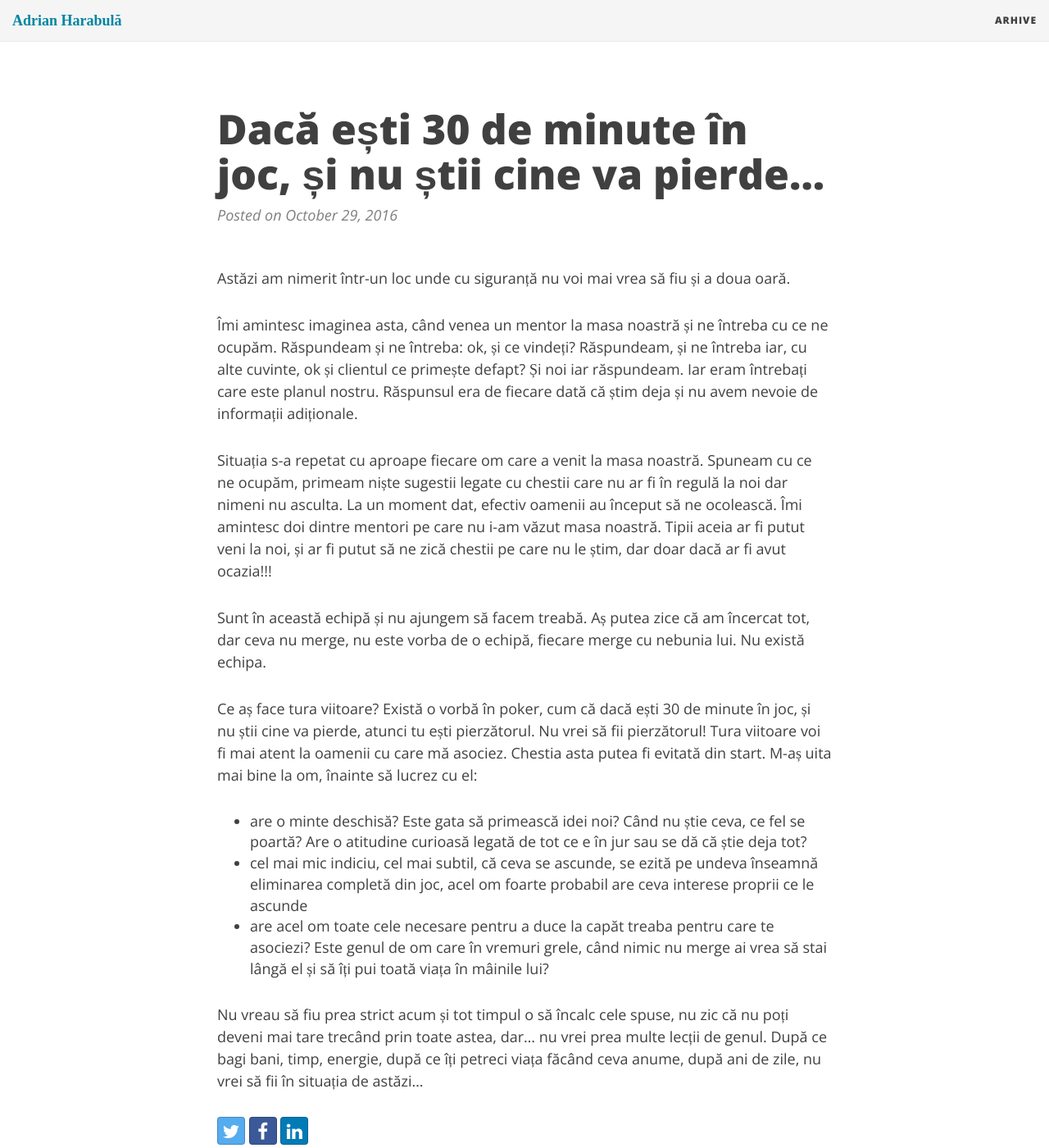
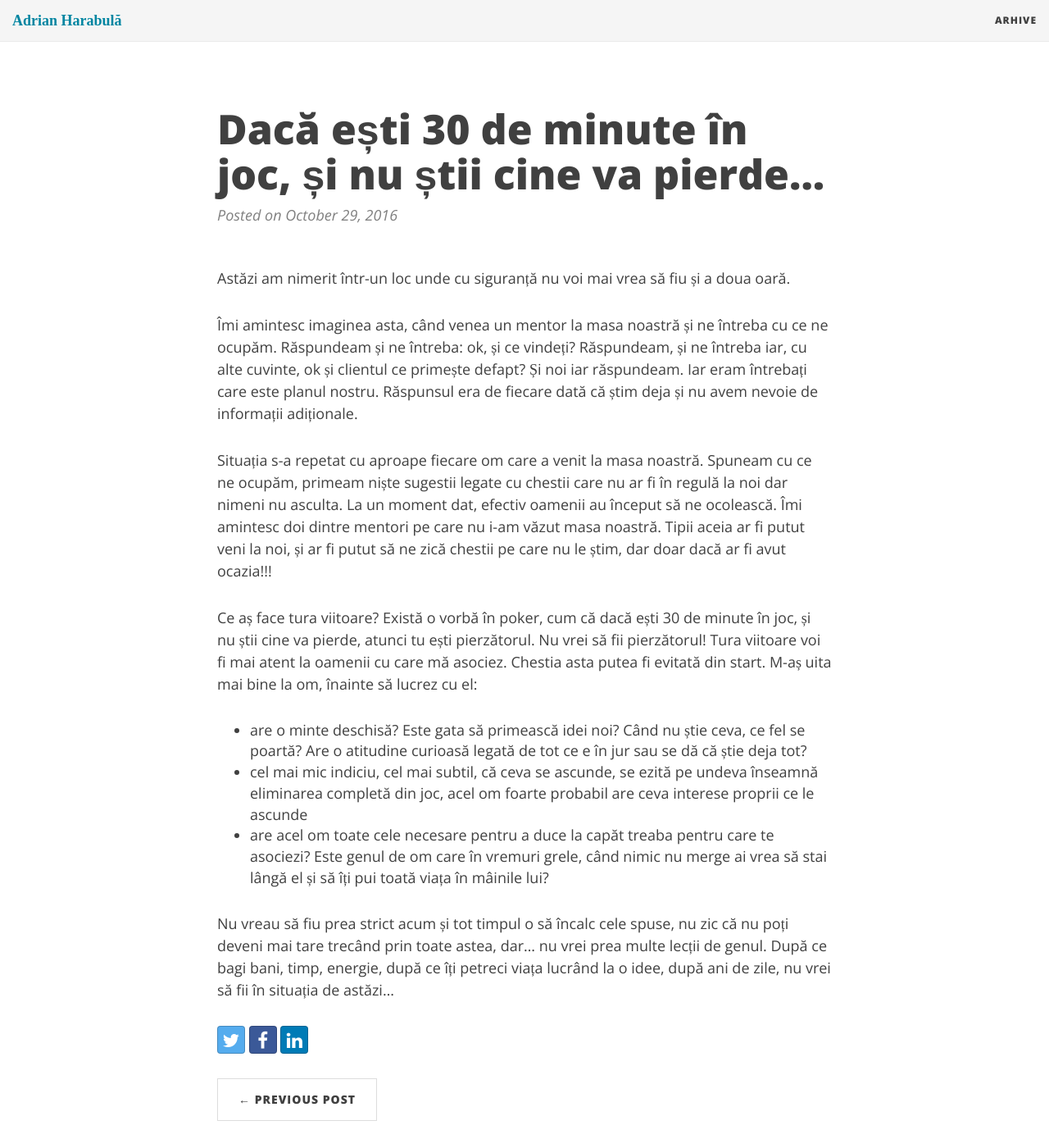
Before and after one commit to adrianharabula/adrianharabula.github.io, a Jekyll site: the page built from _posts/2016-10-29-30min-in-joc-si-nu-stii-cine-pierde.md, in a window 1280 px wide and 1400 px high. Shown: the whole window at 82% size. Built offline with Jekyll 4.4.1, drawn with Linux system fonts in a browser that asks for light colours; nearby versions of some CDN libraries.

Commit message:
Update 2016-10-29-30min-in-joc-si-nu-stii-cine-pierde.md

```diff
--- a/_posts/2016-10-29-30min-in-joc-si-nu-stii-cine-pierde.md
+++ b/_posts/2016-10-29-30min-in-joc-si-nu-stii-cine-pierde.md
@@ -9,12 +9,10 @@
 
 Situația s-a repetat cu aproape fiecare om care a venit la masa noastră. Spuneam cu ce ne ocupăm, primeam niște sugestii legate cu chestii care nu ar fi în regulă la noi dar nimeni nu asculta. La un moment dat, efectiv oamenii au început să ne ocolească. Îmi amintesc doi dintre mentori pe care nu i-am văzut masa noastră. Tipii aceia ar fi putut veni la noi, și ar fi putut să ne zică chestii pe care nu le știm, dar doar dacă ar fi avut ocazia!!!
 
-Sunt în această echipă și nu ajungem să facem treabă. Aș putea zice că am încercat tot, dar ceva nu merge, nu este vorba de o echipă, fiecare merge cu nebunia lui. Nu există echipa.
-
 Ce aș face tura viitoare? Există o vorbă în poker, cum că dacă ești 30 de minute în joc, și nu știi cine va pierde, atunci tu ești pierzătorul. Nu vrei să fii pierzătorul! Tura viitoare voi fi mai atent la oamenii cu care mă asociez. Chestia asta putea fi evitată din start. M-aș uita mai bine la om, înainte să lucrez cu el:
 
   * are o minte deschisă? Este gata să primească idei noi? Când nu știe ceva, ce fel se poartă? Are o atitudine curioasă legată de tot ce e în jur sau se dă că știe deja tot?
   * cel mai mic indiciu, cel mai subtil, că ceva se ascunde, se ezită pe undeva înseamnă eliminarea completă din joc, acel om foarte probabil are ceva interese proprii ce le ascunde
   * are acel om toate cele necesare pentru a duce la capăt treaba pentru care te asociezi? Este genul de om care în vremuri grele, când nimic nu merge ai vrea să stai lângă el și să îți pui toată viața în mâinile lui?
 
-Nu vreau să fiu prea strict acum și tot timpul o să încalc cele spuse, nu zic că nu poți deveni mai tare trecând prin toate astea, dar... nu vrei prea multe lecții de genul. După ce bagi bani, timp, energie, după ce îți petreci viața făcând ceva anume, după ani de zile, nu vrei să fii în situația de astăzi...
+Nu vreau să fiu prea strict acum și tot timpul o să încalc cele spuse, nu zic că nu poți deveni mai tare trecând prin toate astea, dar... nu vrei prea multe lecții de genul. După ce bagi bani, timp, energie, după ce îți petreci viața lucrând la o idee, după ani de zile, nu vrei să fii în situația de astăzi...
```
